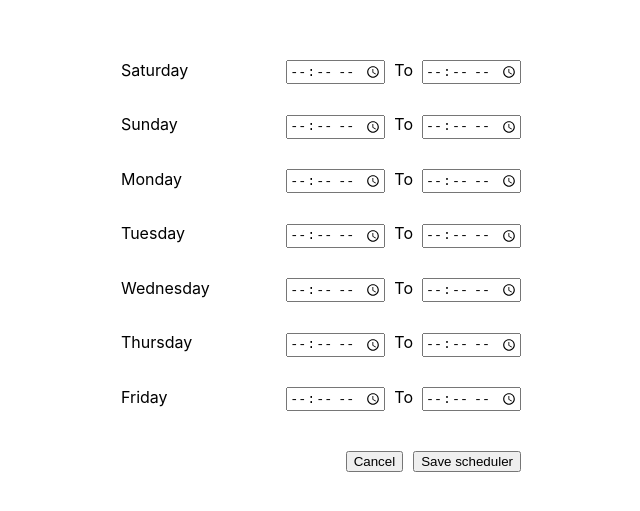
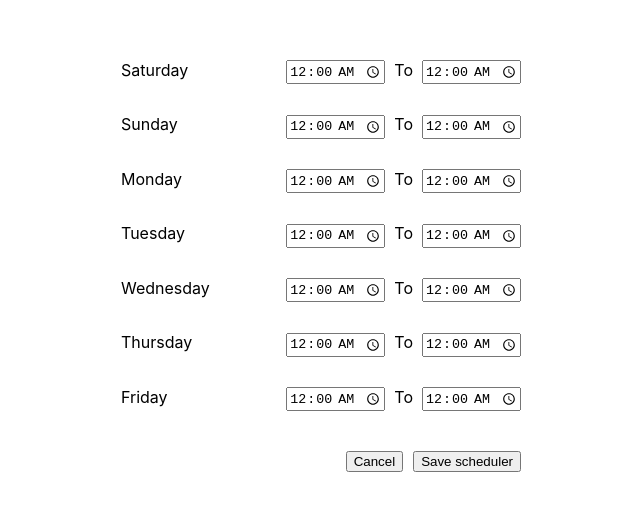
Before and after one commit to maryamxiim/FreeTime, a React (Create React App) app: page / in a window 1280 px wide. Shown: the part 149-660 px from the top of the page, without its empty margins (319-959 px from the left). Built offline with nearby package versions, Linux system fonts and the light colour scheme.

Commit message:
✨ Create a show List

```diff
--- a/src/App.js
+++ b/src/App.js
@@ -1,43 +1,90 @@
 import React, {useState} from "react";
-// import DatePicker from "react-datepicker";
-// import TimePicker from "react-time-picker";
-// import Time from "./component/Time";
 import "./App.css"
 import Time from "./component/Time";
 
 
 
 
-
-
 function App() {
 
-function myFunction() {
-  // let text;
+const [valueStart , setvalueStart] = useState(["00:00", "00:00", "00:00","00:00", "00:00","00:00","00:00" ])
+const [valueEnd , setvalueEnd] = useState(["00:00" , "00:00", "00:00","00:00", "00:00","00:00","00:00"])
+const day = ["Saturday","Sunday","Monday","Tuesday","Wednesday","Thursday","Friday"]
+
+function UpdateChangeStart(value , xid) {
+  const x = [...valueStart];
+  x[xid] = value;
+  setvalueStart(x)
+}
+
+function UpdateChangeEnd(value , xid) {
+  const y = [...valueStart];
+  y[xid] = value;
+  setvalueEnd(y)
+}
+
+function ShowList() {
   let Input = prompt("Please enter your name:", "MaryamXim");
+  let Inputs = alert("Hi" +" "+ Input + "\n" +
+  "These are your FreeTimes:" +"\n"+
+  JSON.stringify(day[0])+": "+" From "+ "From"+JSON.stringify(valueStart[0]) +" To "+ JSON.stringify(valueStart[0])+ "\n" +
+  JSON.stringify(day[1])+": "+" From "+JSON.stringify(valueStart[1]) +" To "+ JSON.stringify(valueStart[1])+ "\n"+
+  JSON.stringify(day[2])+": "+" From "+JSON.stringify(valueStart[2]) +" To "+ JSON.stringify(valueStart[2])+ "\n"+
+  JSON.stringify(day[3])+": "+" From "+JSON.stringify(valueStart[3]) +" To "+ JSON.stringify(valueStart[3])+ "\n"+
+  JSON.stringify(day[4])+": "+" From "+JSON.stringify(valueStart[4]) +" To "+ JSON.stringify(valueStart[4])+ "\n"+
+  JSON.stringify(day[5])+": "+" From "+JSON.stringify(valueStart[5]) +" To "+ JSON.stringify(valueStart[5])+ "\n"+
+  JSON.stringify(day[6])+": "+" From "+JSON.stringify(valueStart[6]) +" To "+ JSON.stringify(valueStart[6])+ "\n" )
+}
 
-
-  // if (person == null || person == "") {
-  //   text = "User cancelled the prompt.";
-  // } else {
-  //   text = "Hello " + person + "! How are you today?";
-  // }
+function Delete(){
+  setvalueStart("00:00");
+  setvalueEnd("00:00");
+      // window.localStorage.clear()
+      // window.location.reload()
 }
 
   return (
     <div className="App">
       <div className="App-header">
-     <Time day={"Saturday"}/>
-     <Time day={"Sunday"}/>
-     <Time day={"Monday"}/>
-     <Time day={"Tuesday"}/>
-     <Time day={"Wednesday"}/>
-     <Time day={"Thursday"}/>
-     <Time day={"Friday"}/>
+     <Time day={day[0]}
+      valueStart={valueStart[0]}
+      valueEnd={valueEnd[0]}
+      onChangeValueStart={ev => UpdateChangeStart(ev.target.value,0)}
+      onChangeValueEnd= {ev => UpdateChangeEnd(ev.target.value,0)}/>
+     <Time day={day[1]}
+      valueStart={valueStart[1]}
+      valueEnd={valueEnd[1]}
+      onChangeValueStart={ev => UpdateChangeStart(ev.target.value,1)}
+      onChangeValueEnd= {ev => UpdateChangeEnd(ev.target.value,1)}/>
+     <Time day={day[2]}
+      valueStart={valueStart[2]}
+      valueEnd={valueEnd[2]}
+      onChangeValueStart={ev => UpdateChangeStart(ev.target.value,2)}
+      onChangeValueEnd= {ev => UpdateChangeEnd(ev.target.value,2)}/>
+     <Time day={day[3]}
+      valueStart={valueStart[3]}
+      valueEnd={valueEnd[3]}
+      onChangeValueStart={ev => UpdateChangeStart(ev.target.value,3)}
+      onChangeValueEnd= {ev => UpdateChangeEnd(ev.target.value,3)}/>
+     <Time day={day[4]}
+      valueStart={valueStart[4]}
+      valueEnd={valueEnd[4]}
+      onChangeValueStart={ev => UpdateChangeStart(ev.target.value,4)}
+      onChangeValueEnd= {ev => UpdateChangeEnd(ev.target.value,4)}/>
+     <Time day={day[5]}
+      valueStart={valueStart[5]}
+      valueEnd={valueEnd[5]}
+      onChangeValueStart={ev => UpdateChangeStart(ev.target.value,5)}
+      onChangeValueEnd= {ev => UpdateChangeEnd(ev.target.value,5)}/>
+     <Time day={day[6]}
+      valueStart={valueStart[6]}
+      valueEnd={valueEnd[6]}
+      onChangeValueStart={ev => UpdateChangeStart(ev.target.value,6)}
+      onChangeValueEnd= {ev => UpdateChangeEnd(ev.target.value,6)}/>
 
  <div className="buttons">
-  <button>Cancel</button>
-<button onClick={myFunction}> Save scheduler </button>
+  <button onClick={Delete}>Cancel</button>
+<button onClick={ShowList}> Save scheduler </button>
 </div>
 
       </div>
```
